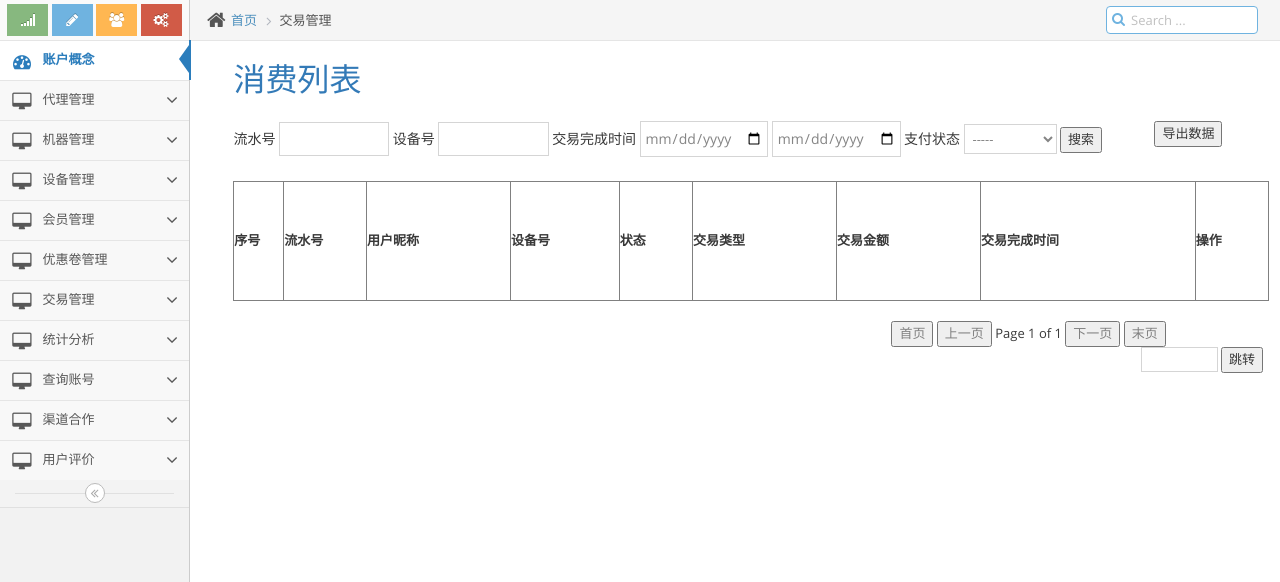
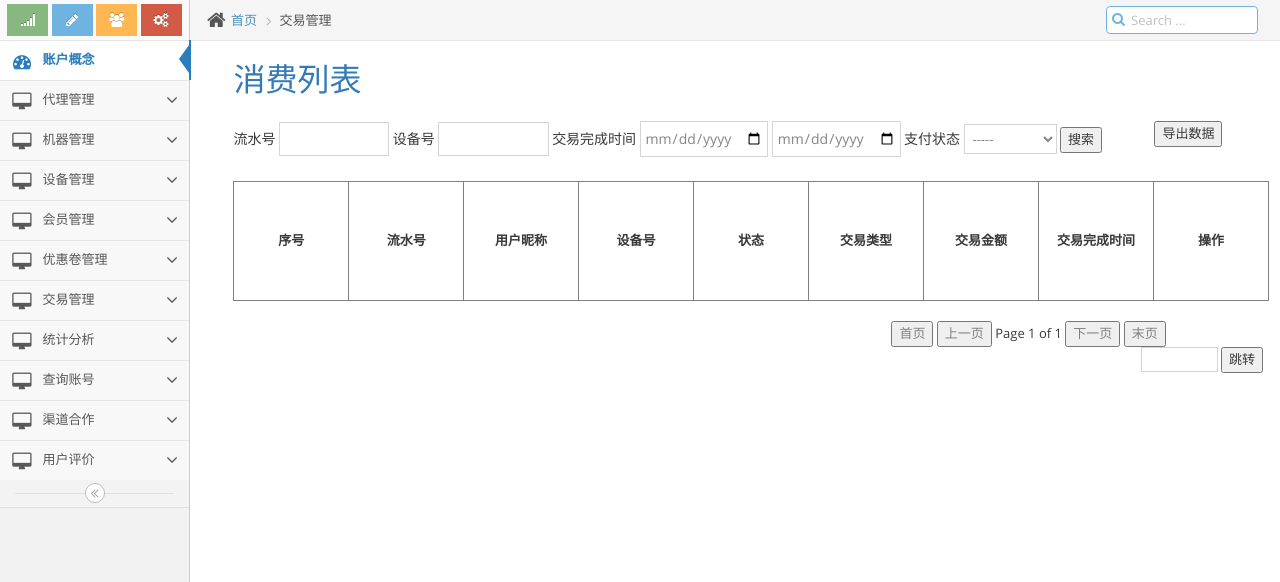
Before and after one commit to 18370652038/managements, a Django app: page /transaction/1/ in a window 1280 px wide. Shown: the part 45-627 px from the top of the page. Run offline with Django 3.2, Linux system fonts and the light colour scheme; the visitor is signed in with stand-in values (Sample User, id 1); data that the repository does not hold is empty; some libraries are stand-ins or nearby versions.

Commit message:
gengxing

```diff
--- a/managements/Wellhotel/settings.py
+++ b/managements/Wellhotel/settings.py
@@ -25,7 +25,7 @@ SECRET_KEY = 'luk9@t3mbrv_jcynh(&hgx+4w*9f1+y%6i5q$e0=gi%wlg=rk%'
 # SECURITY WARNING: don't run with debug turned on in production!
 DEBUG = True
 
-ALLOWED_HOSTS = []
+ALLOWED_HOSTS = ['127.0.0.1','192.168.0.51','192.168.0.31','192.168.0.78']
 
 
 # Application definition
--- a/managements/xproject/models.py
+++ b/managements/xproject/models.py
@@ -100,7 +100,7 @@ class Price(models.Model):
     class Meta:
         verbose_name = _('price')
         verbose_name_plural = _("price")
-        # ordering = ['starttime']
+        ordering = ['starttime']
 
     def __str__(self):
         return 'price'
--- a/managements/xproject/static/xproject/assets/css/guojing.min.css
+++ b/managements/xproject/static/xproject/assets/css/guojing.min.css
@@ -1,6 +1,7 @@
-.guo-subclass{position: relative;left: 4%;width:96%;height: 60px;}.guo-color-blue{color:blue;}.guo-table-1{background:#fff;position: relative;left: 4%;width:96%;height: 120px;}.guo-td{border:1px solid gray;bgcolor:#fff;height: 60px;align:center;}.guo-td-1{border:1px solid gray;bgcolor:#fff;height: 5%;align:center;width: 50px;height: 60px;}.guo-td-2{border:1px solid gray;bgcolor:#fff;height: 60px;align:center;width: 8%;height: 60px;}.guo-sou-1{width: 96%;height: 60px;position: relative;left: 4%;}.guo-sou-2{width: 200px;height: 60px;}.guo-sou-3{position: relative;float:left;width: 88%;height: 60px;}.guo-edit-title{position: relative;left: 30px;width:100%;height: 60px;}
+.guo-subclass{position: relative;left: 4%;width:96%;height: 60px;}.guo-color-blue{color:blue;}.guo-table-1{background:#fff;position: relative;left: 4%;width:96%;height: 120px;}.guo-td{border:1px solid gray;bgcolor:#fff;height: 60px;align:center;width: 10%;}.guo-td-1{border:1px solid gray;bgcolor:#fff;height: 5%;align:center;width: 50px;height: 60px;}.guo-td-2{border:1px solid gray;bgcolor:#fff;height: 60px;align:center;width: 8%;height: 60px;}.guo-sou-1{width: 96%;height: 60px;position: relative;left: 4%;}.guo-sou-2{width: 200px;height: 60px;}.guo-sou-3{position: relative;float:left;width: 88%;height: 60px;}.guo-edit-title{position: relative;left: 30px;width:100%;height: 60px;}
 .guo-deit-lable{position: relative;float:right;font-size: 20px;font-weight: 900;}.guo-deit-data{position: relative;float:right;width: 68%;height: 60px;top: 30%;}.guo-deit-input{background-color: #FFF;background-image: none;border: 1px solid #e5e6e7;border-radius: 1px;color: inherit;display: block;padding: 6px 12px;-webkit-transition: border-color .15s ease-in-out 0s,box-shadow .15s ease-in-out 0s;transition: border-color .15s ease-in-out 0s,box-shadow .15s ease-in-out 0s;width: 100%;font-size: 14px;}
 .guo-from-deit{width: 100%;height: 60px;}.guo-deit-lable-div{position: relative;float:left;width: 30%;height: 60px;}.guo-deit-textarea{background-color: #FFF;background-image: none;border: 1px solid #e5e6e7;border-radius: 1px;color: inherit;display: block;padding: 6px 12px;-webkit-transition: border-color .15s ease-in-out 0s,box-shadow .15s ease-in-out 0s;transition: border-color .15s ease-in-out 0s,box-shadow .15s ease-in-out 0s;width: 100%;font-size: 14px;}.guo-button-div{position: relative;float: left;width:500px;height: 100px;}.guo-button-ti{position: relative;float: right;top: 54%;}.guo-button-ti2{position: relative;float: right;top: 60px;right:140px;}
 .pagination{width: 35%;height: 60px;position: relative;float: right;}.guo-page-input{width: 40%;height: 22px;}.guo-input-1{width: 12%;}.guo-form-page{position: relative;float: right;height: 18px;width: 34%}.guo-list{position: relative;width:99%;height: 60px;}
 .date-guo{width: 25%;height: 60px;position: relative;float: right;top:-20px;}.guo-input-date{width: 30%;height: 29px;}.guo-div-2{width:10%;}.guo-input-2{width: 14%;}.step-links_s{position: relative;}#id_Remarks{position: relative;width: 60%;height: 60px;}
-.guo-page-input-1{width: 60%;position: relative;height: 140%}
+.guo-page-input-1{width: 60%;position: relative;height: 140%}.guo-list-all{position: relative;width:99%;height: 140px;}.guo-table-all{background:#fff;position: relative;left: 4%;width:96%;height: 80px;}.guo-td-all{border:1px solid gray;bgcolor:#fff;height: 60px;align:center;width: 10%;}.guo-test-Stance{width:100%;height: 8px;}
+.guo-td-all-1{border:1px solid gray;bgcolor:#fff;height: 60px;align:center;width: 10%;}
--- a/managements/xproject/templates/xproject/subclass_details.html
+++ b/managements/xproject/templates/xproject/subclass_details.html
@@ -34,32 +34,32 @@
 <div class="guo-list">
     <table class="guo-table-1">
     <tr>
-        <th class="guo-td-1">序号</th>
-        <th class="guo-td-2">流水号</th>
-        <th class="guo-td">用户昵称</th>
-        <th class="guo-td">设备号</th>
-        <th class="guo-td">状态</th>
-        <th class="guo-td">交易类型</th>
-        <th class="guo-td">交易金额</th>
-        <th class="guo-td">交易完成时间</th>
-        <th class="guo-td">操作</th>
+        <th class="guo-td"><center>序号</center></th>
+        <th class="guo-td"><center>流水号</center></th>
+        <th class="guo-td"><center>用户昵称</center></th>
+        <th class="guo-td"><center>设备号</center></th>
+        <th class="guo-td"><center>状态</center></th>
+        <th class="guo-td"><center>交易类型</center></th>
+        <th class="guo-td"><center>交易金额</center></th>
+        <th class="guo-td"><center>交易完成时间</center></th>
+        <th class="guo-td"><center>操作</center></th>
     </tr>
         {% for subclass in subclass_s %}
             <tr>
-            <td class="guo-td-1">{{ subclass.id }}</td>
-            <td class="guo-td-2">{{ subclass.number }}</td>
-            <td class="guo-td">{{ subclass.normalUser.username }}</td>
-            <td class="guo-td">{{ subclass.deviceInfo.DeviceID }}</td>
-            <td class="guo-td">{{ subclass.State }}</td>
-            <td class="guo-td">{{ subclass.Type }}</td>
-            <td class="guo-td">{{ subclass.Money }}</td>
-            <td class="guo-td">{{ subclass.endtime|date:'Y-m-d H:m'}}</td>
+                <td class="guo-td-1"><center>{{ subclass.id }}</center></td>
+                <td class="guo-td-2"><center>{{ subclass.number }}</center></td>
+                <td class="guo-td"><center>{{ subclass.normalUser.username }}</center></td>
+                <td class="guo-td"><center>{{ subclass.deviceInfo.DeviceID }}</center></td>
+                <td class="guo-td"><center>{{ subclass.State }}</center></td>
+                <td class="guo-td"><center>{{ subclass.Type }}</center></td>
+                <td class="guo-td"><center>{{ subclass.Money }}元</center></td>
+                <td class="guo-td"><center>{{ subclass.endtime|date:'Y-m-d H:m'}}</center></td>
              <td class="guo-td">
                  <div>
-                     <form method="post" action="{% url 'xproject:edit'%}">
+                     <form method="post" action="{% url 'xproject:all'%}">
                             {% csrf_token %}
                          <input  type="hidden" name="id" value="{{ subclass.id }}">
-                         <input type="submit" value="编辑">
+                         <center><input type="submit" value="查看详细信息"></center>
                     </form>
                  </div>
              </td>
--- a/managements/xproject/urls.py
+++ b/managements/xproject/urls.py
@@ -21,7 +21,6 @@ app_name = 'xproject'
 urlpatterns = [
     url(r'^$', views.index,name='index'),
     url(r'^transaction/1/$',views.transaction,name='transaction'),
-    url(r'^edit/subclaa$',views.subclass_edit,name='edit'),
-    url(r'^edit/update$',views.update,name='updata'),
+    url(r'^all/subclaa$',views.subclass_all,name='all'),
     url(r'^DeviceInf$',views.DeviceInf,name='DeviceInf')
 ]
--- a/managements/xproject/views.py
+++ b/managements/xproject/views.py
@@ -76,54 +76,52 @@ def transaction(request):
         return render(request,'xproject/subclass_details.html',locals())
 
 @login_required
-def subclass_edit(request):
+def subclass_all(request):
     if request.method == 'POST':
         id = request.POST.get('id')
         text = models.subclass_details.objects.get(pk=id)
-        text = {
-            'number':text.number,
-            'name':text.normalUser.username,
-            'Devicename':text.deviceInfo.DeviceID,
-            'Areaname':text.organization.cname,
-            'State':text.State,
-            'Type':text.Type,
-            'Money':text.Money,
-            'Duration':text.Duration,
-            'paymenttime':text.paymenttime,
-            'endtime':text.endtime,
-            'POnumber':text.POnumber,
-        }
-        form = editForm(text)
-        if form.is_valid():
-            return render(request,'xproject/subclass_edit.html',locals())
-        form = editForm()
-        return render(request,'xproject/subclass_edit.html',locals())
+        # text = {
+        #     'number':text.number,
+        #     'name':text.normalUser.username,
+        #     'Devicename':text.deviceInfo.DeviceID,
+        #     'Areaname':text.organization.cname,
+        #     'State':text.State,
+        #     'Type':text.Type,
+        #     'Money':text.Money,
+        #     'Duration':text.Duration,
+        #     'paymenttime':text.paymenttime,
+        #     'endtime':text.endtime,
+        #     'POnumber':text.POnumber,
+        # }
+        # form = editForm(text)
+        # if form.is_valid():
+        #     return render(request,'xproject/subclass_edit.html',locals())
+        # form = editForm()
+        return render(request,'xproject/subclass_all.html',locals())
+    else:
+        return render(request,'xproject/subclass_all.html',locals())
 
-    else:
-        form = editForm()
-        return render(request,'xproject/subclass_edit.html',locals())
-
-@login_required
-def update(request):
-    if request.method=='POST':
-        id = request.POST.get('id')
-        number = request.POST.get('number')
-        name = request.POST.get('name')
-        Devicename = request.POST.get('Devicename')
-        Areanam = request.POST.get('Areanam')
-        Devicenumber = request.POST.get('Devicenumber')
-        State = request.POST.get('State')
-        Type = request.POST.get('Type')
-        Money = request.POST.get('Money')
-        Duration = request.POST.get('Duration')
-        paymenttime = request.POST.get('paymenttime')
-        endtime = request.POST.get('endtime')
-        POnumber = request.POST.get('POnumber')
-        Remarks = request.POST.get('Remarks')
-        text = models.subclass_details.objects.get(pk=id)
-        if number == '':
-            error = "number 不能为空"
-        return render(request,'xproject/subclass_edit.html',locals())
+# @login_required #已作废
+# def update(request):
+#     if request.method=='POST':
+#         id = request.POST.get('id')
+#         number = request.POST.get('number')
+#         name = request.POST.get('name')
+#         Devicename = request.POST.get('Devicename')
+#         Areanam = request.POST.get('Areanam')
+#         Devicenumber = request.POST.get('Devicenumber')
+#         State = request.POST.get('State')
+#         Type = request.POST.get('Type')
+#         Money = request.POST.get('Money')
+#         Duration = request.POST.get('Duration')
+#         paymenttime = request.POST.get('paymenttime')
+#         endtime = request.POST.get('endtime')
+#         POnumber = request.POST.get('POnumber')
+#         Remarks = request.POST.get('Remarks')
+#         text = models.subclass_details.objects.get(pk=id)
+#         if number == '':
+#             error = "number 不能为空"
+#         return render(request,'xproject/subclass_edit.html',locals())
 
 
 def DeviceInf(request):
```
Also changed, not shown: managements/xproject/forms.py (+14 -14 lines), managements/xproject/templates/xproject/subclass_all.html (added, +84 -0 lines), managements/xproject/templates/xproject/subclass_edit.html (deleted, +0 -36 lines), managements/xproject/migrations/0005_auto_20181221_1049.py (added).
